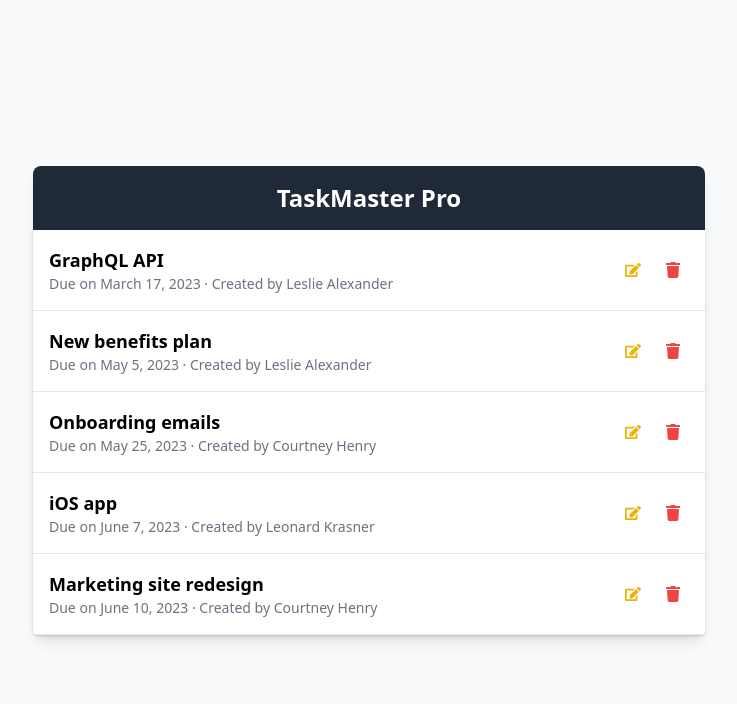
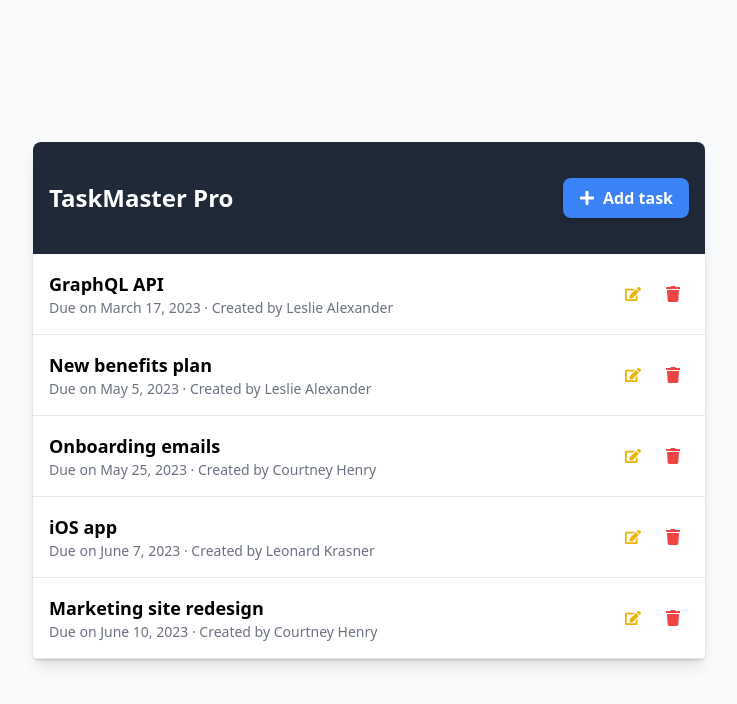
Before and after one commit to berhanbayar/taskmaster-pro, a React (Vite) app: page / in a window 1280 px wide. Shown: the top 704 px of the page, without its empty margins (271-1008 px from the left). Built offline with nearby package versions, Linux system fonts and the light colour scheme.

Commit message:
Navbar Update
Add Task button added.

```diff
--- a/src/components/header/Navbar.jsx
+++ b/src/components/header/Navbar.jsx
@@ -1,9 +1,16 @@
 import React from 'react';
+import { FaPlus } from 'react-icons/fa';
 
 const Navbar = () => {
     return (
-        <header className="bg-gray-800 text-white text-center py-4 rounded-t-lg">
+        <header className="bg-gray-800 text-white text-center py-4 rounded-t-lg flex justify-between items-center px-4">
             <h1 className="text-2xl font-bold">TaskMaster Pro</h1>
+            <div className="flex justify-end my-5">
+            <button className="flex items-center px-4 py-2 bg-blue-500 text-white font-semibold rounded-lg shadow-md hover:bg-blue-700 focus:outline-none focus:ring-2 focus:ring-blue-400 focus:ring-opacity-75">
+                <FaPlus className="mr-2" />
+                Add task
+            </button>
+            </div>
         </header>
     );
 };
```
